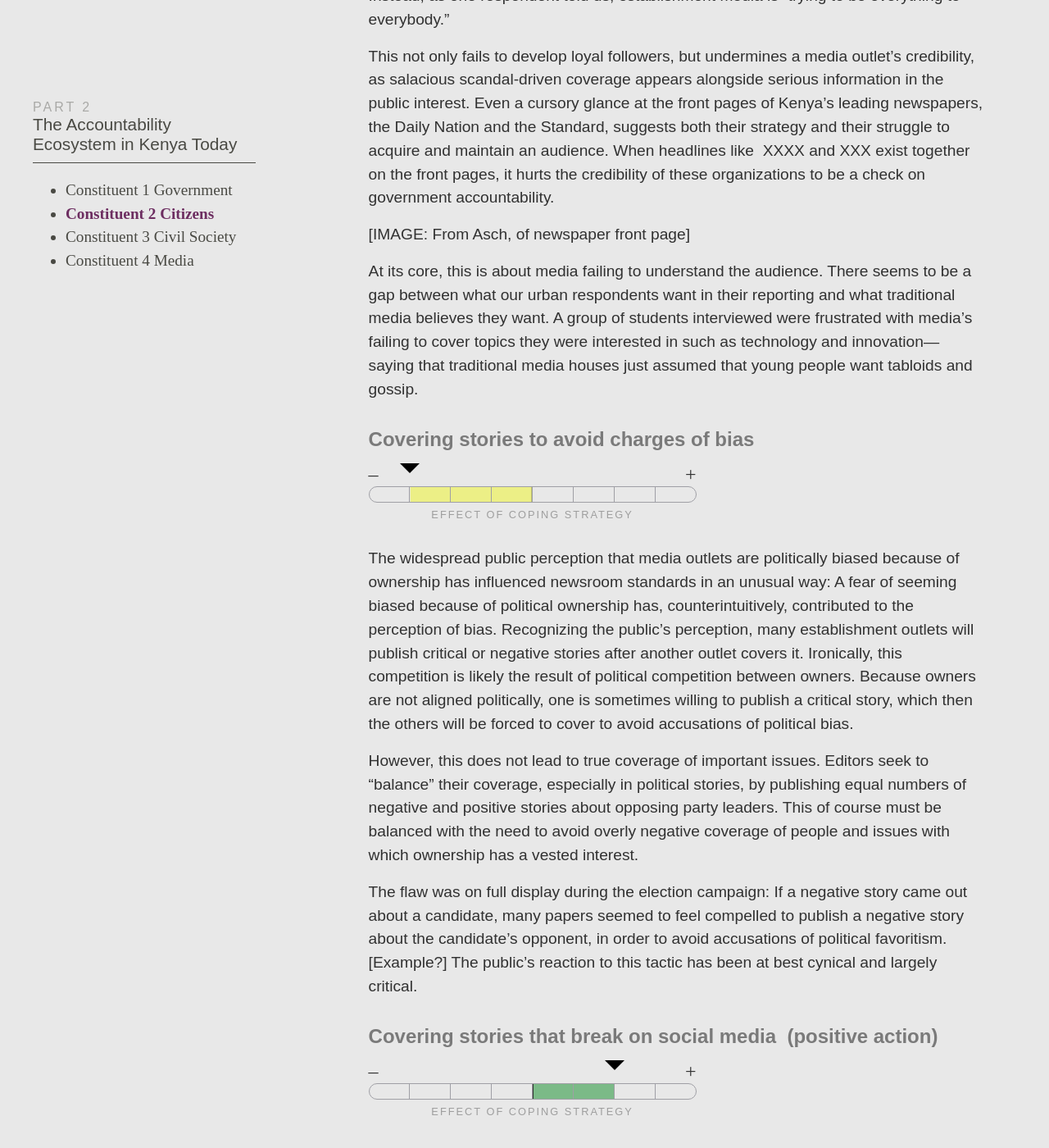
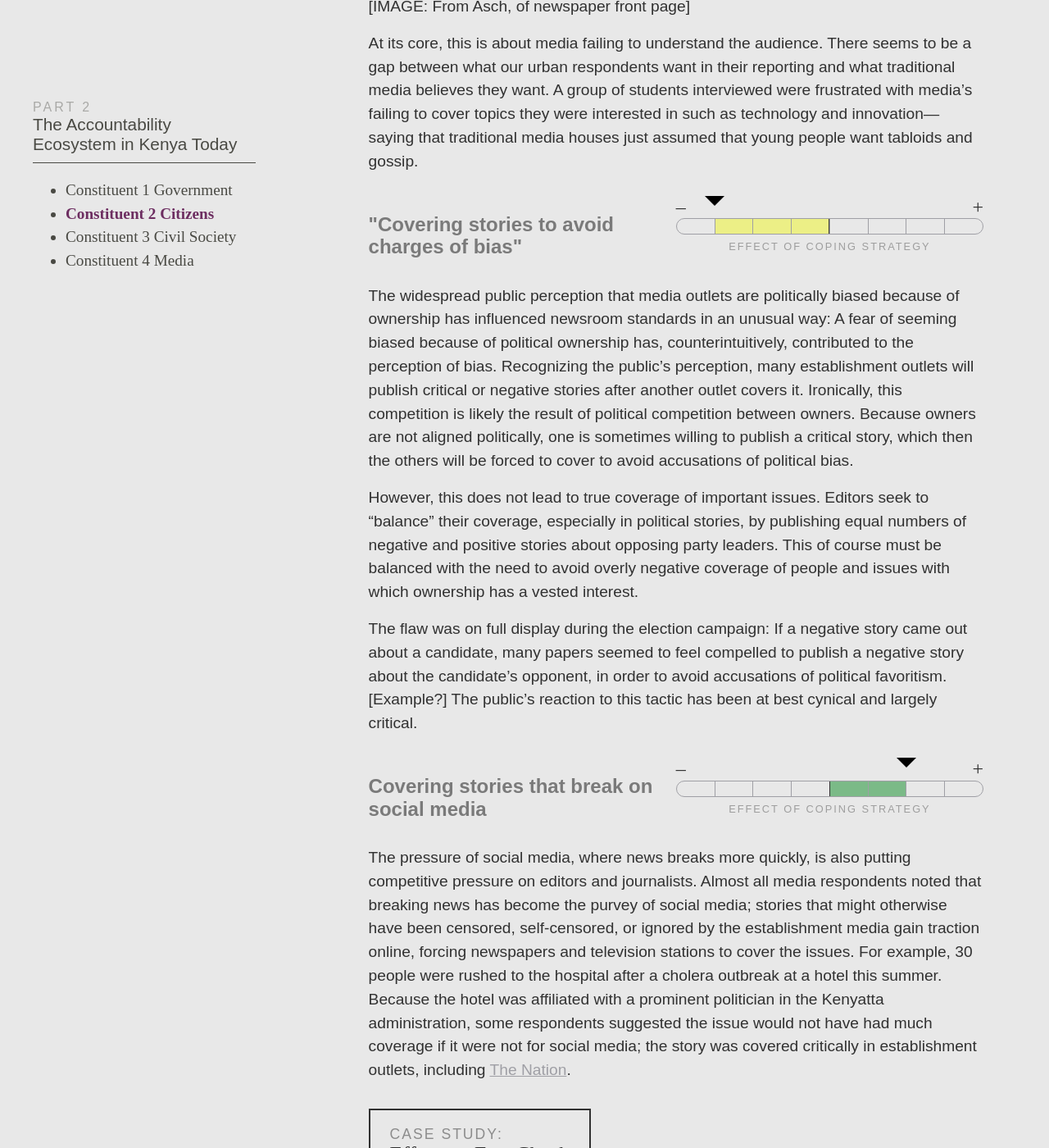
Before and after one commit to theReboot/onken, a Jekyll site: the page built from 2-accountability-ecosystem-kenya/index.md, in a window 1280 px wide and 1400 px high, scrolled down 12193 px. Shown: the whole window at 82% size. Built offline with Jekyll 4.4.1, drawn with Linux system fonts in a browser that asks for light colours; nearby versions of some CDN libraries; some of the changed text lies outside the part shown.

Commit message:
Floated meters right

```diff
--- a/_includes/content/2.1.2_copingStrategies.md
+++ b/_includes/content/2.1.2_copingStrategies.md
@@ -2,29 +2,32 @@
 
 The media industry has largely buckled under this government pressure. Most establishment media organizations have adopted a detrimental culture of self-censorship amongst both journalists and editors, and shrink away from critical coverage. However, there are some courageous journals who are willing to take risks, pushing back on government intimidation and pushing to the limits of censorship. But these are the exception, not the rule.
 
-#### Defensive coverage
-
+<div class="flexColumns">
+<h4 class="col-1-2">Defensive coverage</h4>
 {% include meter.html effect="negative" amount="75" %}
+</div>
 
 The culture of self-censorship prevalent in newsrooms today is much more restrictive than explicit owner influence. Journalists and editors generally maintain an acute awareness of the networks between powerful individuals and interests. They often end up doing most of the "government censorship" work themselves, avoiding any topic that could potentially hurt their . Many engage in shallow, low-quality reporting, often simply "repeating the official government line," instead of taking even small risks.
 
-#### Adopting corruption
-
+<div class="flexColumns">
+<h4 class="col-1-2">Adopting corruption</h4>
 {% include meter.html effect="negative" amount="50" %}
-
+</div>
 Many respondents reported that it is common for journalists and editors to accept government offers of corruption. This is partly driven by the culture where political connections are highly prized (instead of quality journalism). One respondent noted that young journalists see frequent evidence that corruption is rewarded, such as editors driving cars that are far beyond their salary range.
 
 Corrupt practices extend to both the organizational and the individual level; a journalist might accept a one-time payment to omit certain details. One respondent described the "symbiotic" relationship between an entire government agency and a publication, which agreed to provide only favorable coverage in exchange for exclusive access to that agency.
 
-#### Standing in solidarity
-
+<div class="flexColumns">
+<h4 class="col-1-2">Standing in solidarity</h4>
 {% include meter.html effect="positive" amount="25" %}
+</div>
 
 Some journalists resist government pressure and corruption, and seek ways to bring critical coverage to the public. The most commonly cited strategy was sharing coverage and leads in solidarity. Some journalists will pass along promising leads to a colleague, seeking to make a story public even if they themselves feel unable to publish it. Others described circulating leads around to many journalists to ensure widespread coverage---a practice one respondent described as "spreading the risk." Need examples/quotes here.
 
-#### Calling out government intimidation (positive action)
-
+<div class="flexColumns">
+<h4 class="col-1-2">Calling out government intimidation (positive action)</h4>
 {% include meter.html effect="positive" amount="50" %}
+</div>
 
 Journalists also seek to draw public attention to the fact of government intimidation itself. One respondent said it was sometimes effective to respond publicly and aggressively to efforts at intimidation, naming the individuals issuing threats, in order to draw public anger and rally other journalists to stand in solidarity.  Need an example here.
 
--- a/_includes/content/2.2.2_copingStrategies.md
+++ b/_includes/content/2.2.2_copingStrategies.md
@@ -2,9 +2,12 @@
 
 Cumulatively, through an appetite for news and information and especially through a passion for social media, citizens in Kenya today are putting pressure on the media industry to innovate and improve its work.
 
-#### "Trying to be everything to everyone"
+<!-- #### "Trying to be everything to everyone" -->
 
+<div class="flexColumns">
+<h4 class="col-1-2">"Trying to be everything to everyone"</h4>
 {% include meter.html effect="negative" amount="50" %}
+</div>
 
 Recognizing that the public consumes a wide variety of media, many establishment outlets have struggled to identify and stick to a specific market or target audience. Instead, as one respondent told us, establishment media is "trying to be everything to everybody."
 
@@ -14,9 +17,12 @@ This not only fails to develop loyal followers, but undermines a media outlet's
 
 At its core, this is about media failing to understand the audience. There seems to be a gap between what our urban respondents want in their reporting and what traditional media believes they want. A group of students interviewed were frustrated with media's failing to cover topics they were interested in such as technology and innovation---saying that traditional media houses just assumed that young people want tabloids and gossip.
 
-#### Covering stories to avoid charges of bias
+<!-- #### Covering stories to avoid charges of bias -->
 
+<div class="flexColumns">
+<h4 class="col-1-2">"Covering stories to avoid charges of bias"</h4>
 {% include meter.html effect="negative" amount="75" %}
+</div>
 
 The widespread public perception that media outlets are politically biased because of ownership has influenced newsroom standards in an unusual way: A fear of seeming biased because of political ownership has, counterintuitively, contributed to the perception of bias. Recognizing the public's perception, many establishment outlets will publish critical or negative stories after another outlet covers it. Ironically, this competition is likely the result of political competition between owners. Because owners are not aligned politically, one is sometimes willing to publish a critical story, which then the others will be forced to cover to avoid accusations of political bias.
 
@@ -24,9 +30,12 @@ However, this does not lead to true coverage of important issues. Editors seek t
 
 The flaw was on full display during the election campaign: If a negative story came out about a candidate, many papers seemed to feel compelled to publish a negative story about the candidate's opponent, in order to avoid accusations of political favoritism. [Example?] The public's reaction to this tactic has been at best cynical and largely critical.
 
-#### Covering stories that break on social media  (positive action)
+<!-- #### Covering stories that break on social media  (positive action) -->
 
+<div class="flexColumns">
+<h4 class="col-1-2">Covering stories that break on social media</h4>
 {% include meter.html effect="positive" amount="50" %}
+</div>
 
 The pressure of social media, where news breaks more quickly, is also putting competitive pressure on editors and journalists. Almost all media respondents noted that breaking news has become the purvey of social media; stories that might otherwise have been censored, self-censored, or ignored by the establishment media gain traction online, forcing newspapers and television stations to cover the issues. For example, 30 people were rushed to the hospital after a cholera outbreak at a hotel this summer. Because the hotel was affiliated with a prominent politician in the Kenyatta administration, some respondents suggested the issue would not have had much coverage if it were not for social media; the story was covered critically in establishment outlets, including [The Nation](http://www.nation.co.ke/counties/nairobi/government-apparent-attempt-cover-up-cholera-outbreak-weston/1954174-3986100-11xk3ci/index.html).
 
@@ -37,15 +46,21 @@ The pressure of social media, where news breaks more quickly, is also putting co
 <!-- include the flyOut function and pass in the variable content -->
 {% include flyOut.html type="Case Study:" title="Efforts to Fact Check" id="effortsToFactCheck" content=effortsToFactCheck %}
 
-#### Shifting to digital platforms
+<!-- #### Shifting to digital platforms -->
 
+<div class="flexColumns">
+<h4 class="col-1-2">Shifting to digital platforms</h4>
 {% include meter.html effect="positive" amount="50" %}
+</div>
 
 A few journalists have had success with publishing content digitally, in order to circumvent the constraints of establishment media organizations and to tap directly into citizens' trust of social media. Common platforms are personal websites, Facebook, and YouTube. While this is uncommon, some of these journalists have been able to build sizeable followings, often through publishing news analysis (rather than investigative journalism or news coverage).  For example, Owaah? Others? Need example of bloggers to cite. A number of respondents in the media sector acknowledged the importance of these bloggers specifically for their ability to cover stories that would be censored at establishment media houses. Publishing online liberates journalists from reliance on ad revenue and the pressures of ownership (although they are still subject to government intimidation - possibly cite Roger Ailes' arrest here?). While it is difficult to sustain financially, publishing online connects journalists more closely to citizen voices, as they are interacting in real-time online---this has the potential to establish a positive feedback loop.
 
-#### Innovating digitally
+<!-- #### Innovating digitally -->
 
+<div class="flexColumns">
+<h4 class="col-1-2">Innovating digitally</h4>
 {% include meter.html effect="positive" amount="75" %}
+</div>
 
 Many outlets are struggling to catch up to the digital age of media. Some establishment media houses have set up digital portals that unintentionally compete with the print editions. All of the media outlets are struggling to monetize their digital content; only one outlet, XXXX, has set up a paywall. However, respondents working at establishment media houses frequently discussed the importance of digital work, and the pressure that social media is putting to shift the kind and style of content that newsrooms publish. A respondent at The Nation discussed expanding the newspaper's online presence, incorporating video and interactive storytelling, which are only possible online; he told us that since social media has taken over the role of breaking news, they are trying to find new angles to stories and to provide deeper coverage with more context (although we did not yet see evidence that this has been successful).
 
--- a/_includes/content/2.3.2_copingStrategies.md
+++ b/_includes/content/2.3.2_copingStrategies.md
@@ -1,17 +1,24 @@
 ### How media responds (coping strategies)
+
 
 Despite the instances described above, the vast majority of CSOs are divided from media relationships, especially professionally; personal relationships seem to be the only open channel. Journalists therefore do not currently experience much pressure from CSOs (and perceive few incentives for working with them); the influence of the other constituents, government and citizens, is much more powerful. However, where media do respond to CSOs, their coping strategies are largely more positive; donors must understand the current interactions between these potential vital allies.
 
-#### Mistrust for CSOs
+<!-- #### Mistrust for CSOs -->
 
-{% include meter.html effect="negative" amount="0" %}
+<div class="flexColumns">
+<h4 class="col-1-2">Mistrust for CSOs</h4>
+{% include meter.html effect="negative" amount="25" %}
+</div>
 
 As much as CSOs mistrust journalists, the feeling is mutual. Media respondents told us frequently that most CSOs are just seeking free publicity, and that they fail to understand what is "newsworthy," and therefore don't provide journalists with worthwhile information. There are also some perceptions that CSOs are catering to international donors at the expense of public interest. Within this mistrust, personal networks seem to be the primary source of interaction. Journalists will often respond, and even report on, CSO work based on a personal request, but respondents made a point to emphasize that these were the exception. One respondent told us that his CSO employs a number of former journalists: "We work with a selection of key journalists that we knew from when most of us were journalists ourselves, this helps with our advocacy."
 
 -   Drawing on CSO people as columnists.
 
-#### Seeking content support
+<!-- #### Seeking content support   -->
 
-{% include meter.html effect="positive" amount="0" %}
+<div class="flexColumns">
+<h4 class="col-1-2">Seeking content support  </h4>
+{% include meter.html effect="positive" amount="25" %}
+</div>
 
 When journalists have positive interactions with CSOs, they value the relationship, and will work with them on complex topics. An example?
--- a/_includes/content/2.4.2_copingStrategies.md
+++ b/_includes/content/2.4.2_copingStrategies.md
@@ -2,9 +2,12 @@
 
 Journalists are work within an increasingly precarious field. We met many courageous and capable journalists who are committed to their role in the public interest, but are hamstrung by political and economic forces. They have a clear understanding of the media's role in society and a desire to work for the public good. But many acknowledged that they struggled to fulfill these roles, due to the pressure. The following coping strategies do not necessarily lead to positive outcomes for public interest journalism, but they are the result of conscious actors responding to nearly insurmountable circumstances.
 
-#### Lightweight reporting
+<!-- #### Lightweight reporting -->
 
+<div class="flexColumns">
+<h4 class="col-1-2">Lightweight reporting</h4>
 {% include meter.html effect="negative" amount="50" %}
+</div>
 
 As a result, quality and in-depth reporting is more rare; many journalists favor the easier routes of parroting press releases, or focusing their articles as "he said, she said," both strategies we heard from a number of respondents.
 
--- a/assets/main.scss
+++ b/assets/main.scss
@@ -202,6 +202,23 @@ figure {
     border-top: 0.5rem solid $yellow;
     border-right: 0.5rem solid $yellow;
     transform: rotate(45deg);
+  }
+}
+
+.flexColumns {
+  display: flex;
+  flex-direction: row;
+
+  @include breakpoint('mobile') {
+    flex-direction: column;
+  }
+}
+
+.col-1-2 {
+  width: 50%;
+
+  @include breakpoint('mobile') {
+    width: 100%;
   }
 }
 
@@ -791,12 +808,16 @@ nav {
 
 .meter__wrap {
   font-size: 1.5rem;
-  margin-bottom: 2rem;
-  margin-top: -2rem; // this is to pull it closer to the h4 tags above it
+  margin: -.3rem 0 1rem;
   padding-top: $arrowHeight;
   position: relative;
-  width: 100%;
+  width: 50%;
   max-width: $meterWidth;
+
+  @include breakpoint('mobile') {
+    margin-top: 0;
+    width: 100%;
+  }
 
   &::after {
     content: 'Effect of coping strategy';
```
Also changed, not shown: 2 other files.
